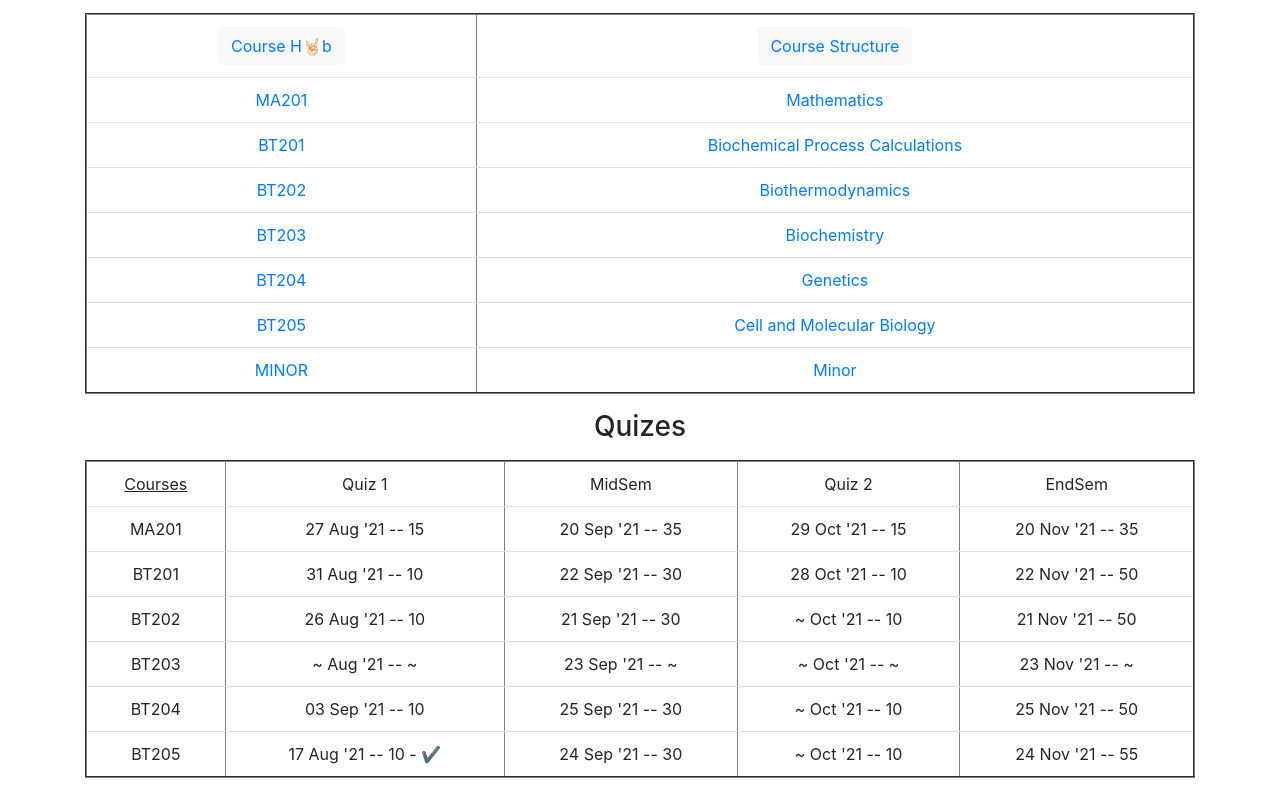
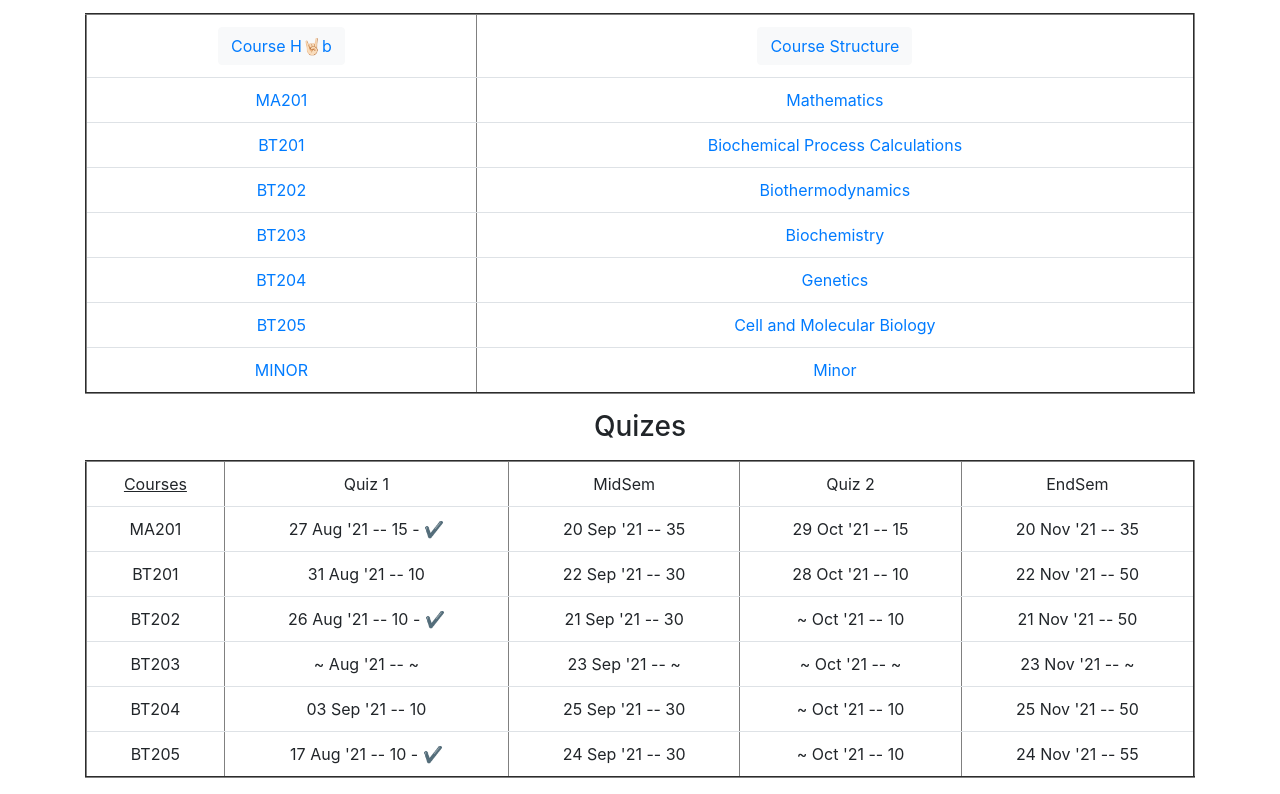
Before and after one commit to jash13desai/bsbe-timetable, a plain HTML site: page index.html in a window 1280 px wide. Shown: the part 525-1319 px from the top of the page. Drawn offline with nearby package versions, Linux system fonts and the light colour scheme.

Commit message:
Update index.html

```diff
--- a/index.html
+++ b/index.html
@@ -147,7 +147,7 @@
         </tr>
         <tr>
           <td align="center">MA201</td>
-          <td align="center">27 Aug '21 -- 15</td>
+          <td align="center">27 Aug '21 -- 15 - ✔ </td>
           <td align="center">20 Sep '21 -- 35</td>
           <td align="center">29 Oct '21 -- 15</td>
           <td align="center">20 Nov '21 -- 35</td>
@@ -161,7 +161,7 @@
         </tr>
         <tr>
           <td align="center">BT202</td>
-          <td align="center">26 Aug '21 -- 10</td>
+          <td align="center">26 Aug '21 -- 10 - ✔ </td>
           <td align="center">21 Sep '21 -- 30</td>
           <td align="center"> ~ Oct '21 -- 10</td>
           <td align="center">21 Nov '21 -- 50</td>
```
